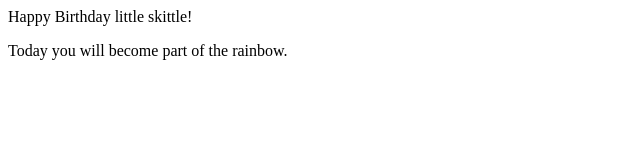
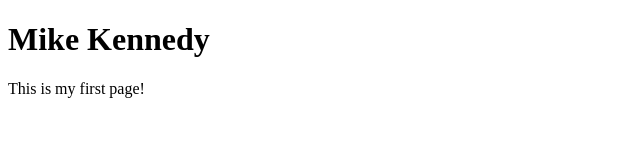
Before and after one commit to mkennedy87/web-dev-hm, a plain HTML site: page Assignment-03/index.html in a window 1280 px wide. Shown: the whole page, without its empty margins (0-640 px from the left). Drawn offline with Linux system fonts and the light colour scheme.

Commit message:
steps 1-12

```diff
--- a/Assignment-03/index.html
+++ b/Assignment-03/index.html
@@ -1,2 +1,11 @@
-<p>Happy Birthday little skittle!</p>
-<p>Today you will become part of the rainbow.</p>
+<!DOCTYPE html>
+<html>
+  <head>
+    <title>My First Page</title>
+  </head>
+
+  <body>
+    <h1>Mike Kennedy</h1>
+    <p>This is my first page!</p>
+  </body>
+</html>
```
Also changed, not shown: assignment-03/images/screenshot-a3.png (added).
